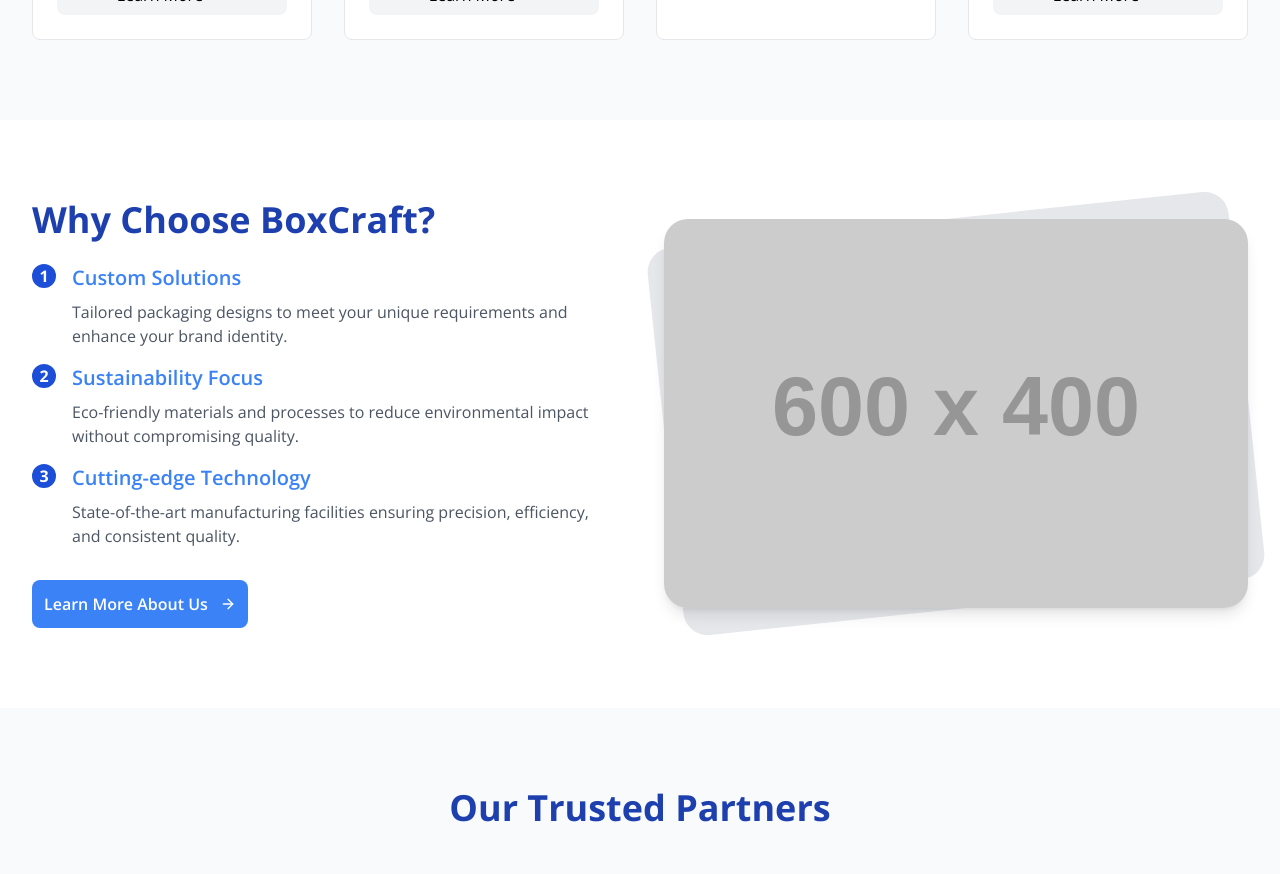
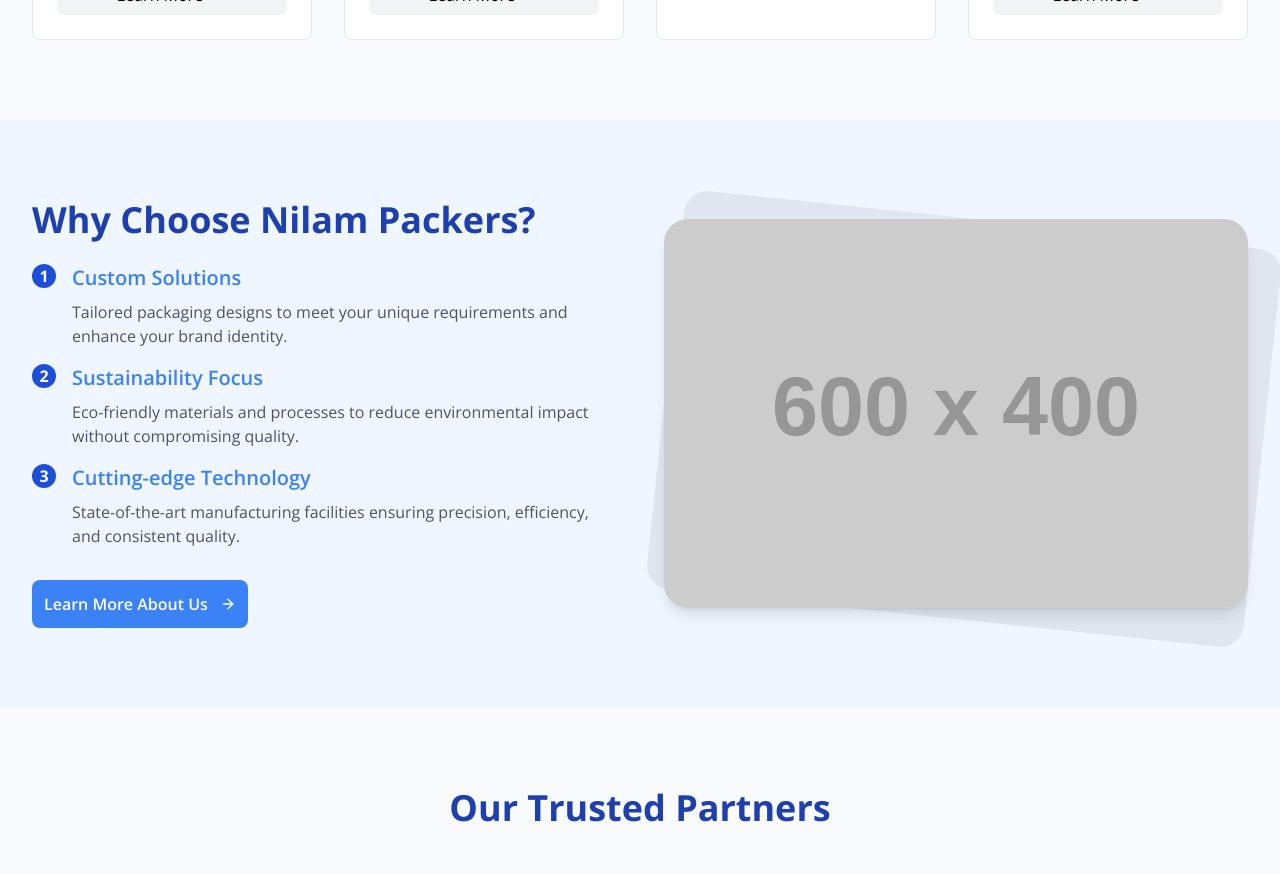
Before and after one commit to capsule11/nilampackers, a React (Vite) app: page / in a window 1280 px wide. Shown: the part 1160-2034 px from the top of the page. Built offline with nearby package versions, Linux system fonts and the light colour scheme; a web font is replaced by a local one.

Commit message:
done some changes in home page

```diff
--- a/src/pages/home/index.jsx
+++ b/src/pages/home/index.jsx
@@ -124,12 +124,12 @@ const Home = () => {
         </div>
       </section>
 
-      <section className="py-20 bg-white">
+      <section className="py-20 bg-(#ebf8ff)">
         <div className="container mx-auto px-4 sm:px-6 lg:px-8">
           <div className="grid lg:grid-cols-2 gap-12 items-center">
             <div>
               <h2 className="text-4xl font-bold mb-6 text-blue-800">
-                Why Choose BoxCraft?
+                Why Choose Nilam Packers?
               </h2>
               <div className="space-y-4">
                 <div className="flex items-start">
@@ -180,7 +180,7 @@ const Home = () => {
               </button>
             </div>
             <div className="relative">
-              <div className="absolute inset-0 bg-gray-200 transform -rotate-6 rounded-3xl"></div>
+              <div className="lg:w-[600px] lg:h-[400px] absolute inset-0 bg-gray-400 bg-opacity-20 backdrop-filter backdrop-blur-lg rounded-3xl transform rotate-6"></div>
               <img
                 src="https://placehold.co/600x400/png"
                 alt="BoxCraft Facility"
```
